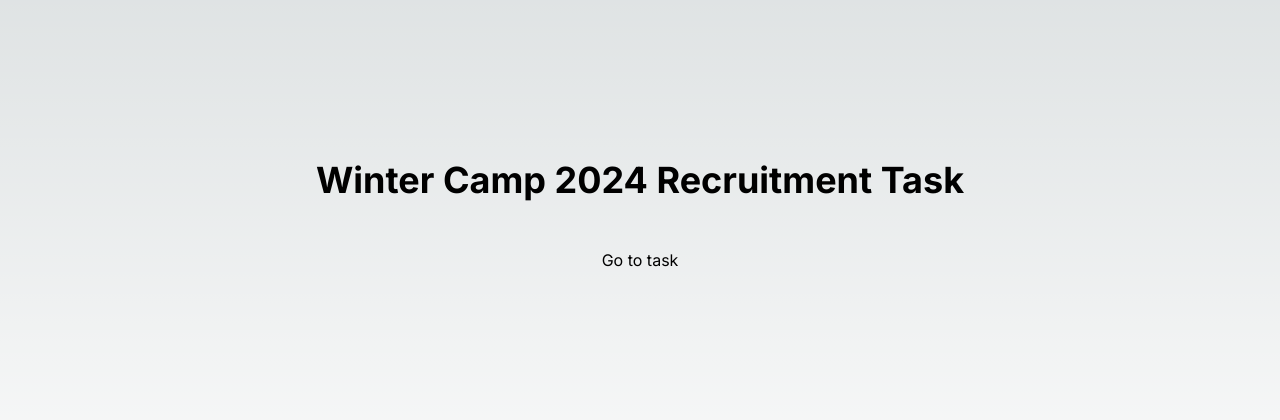
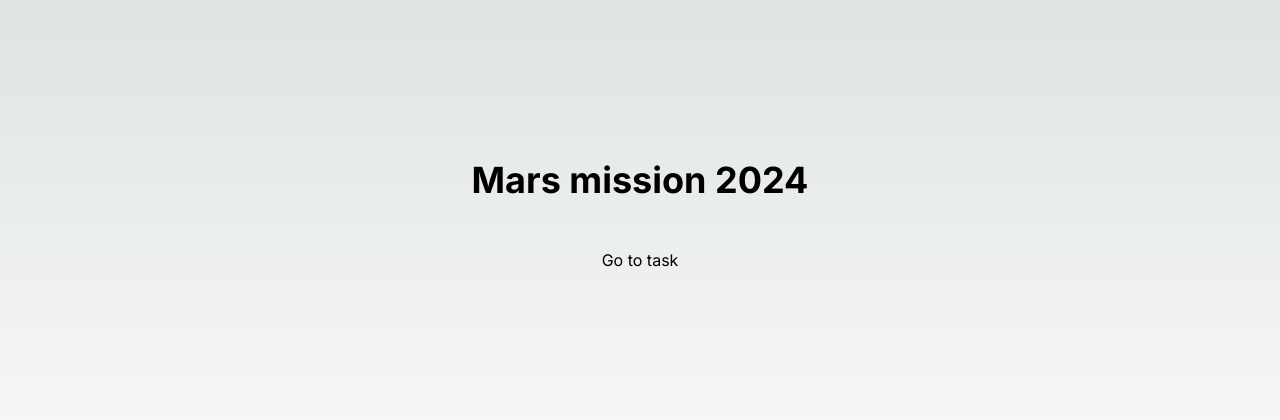
Before and after one commit to gorrion-io/winter-camp-2024, a Next.js app: page / in a window 1280 px wide. Shown: the part 184-604 px from the top of the page. Built offline with nearby package versions, Linux system fonts and the light colour scheme.

Commit message:
task init

```diff
--- a/pages/index.tsx
+++ b/pages/index.tsx
@@ -1,3 +1,5 @@
+/** @format */
+
 import { Inter } from "next/font/google";
 import Link from "next/link";
 
@@ -9,9 +11,7 @@
 			className={`flex min-h-screen flex-col place-content-center place-items-center p-24 ${inter.className}`}
 		>
 			<div className="flex place-items-center">
-        <h1 className="text-4xl font-bold text-center">
-          Winter Camp 2024 Recruitment Task
-        </h1>
+				<h1 className="text-4xl font-bold text-center">Mars mission 2024</h1>
 			</div>
 			<div className="flex place-items-center mt-12">
 				<Link href="/task/1">Go to task</Link>
```
Lines whose indentation alone changed are shown as unchanged.
